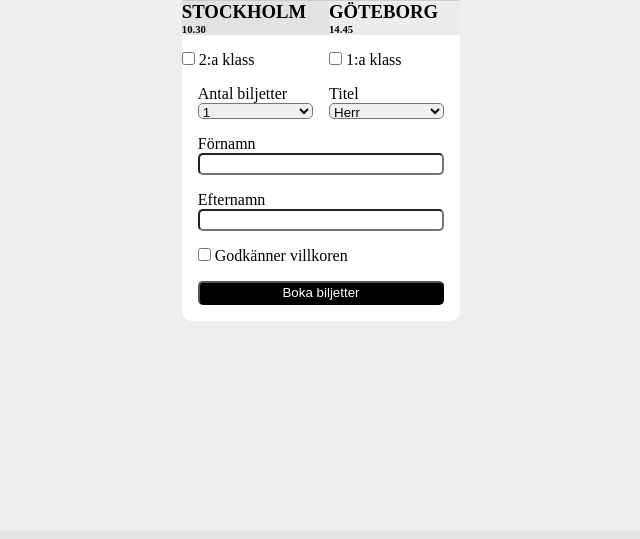
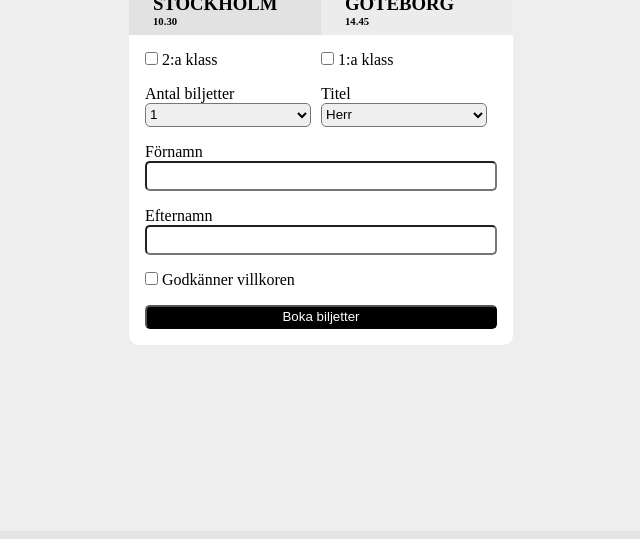
Before and after one commit to dylanR96/forms-practice, a plain HTML site: page form-train.html in a window 1280 px wide. Shown: the part 277-816 px from the top of the page, without its empty margins (319-959 px from the left). Drawn offline with Linux system fonts and the light colour scheme.

Commit message:
Finished classes, minor styling remaining

```diff
--- a/form-train.html
+++ b/form-train.html
@@ -18,7 +18,7 @@
                     <div class="form__header-bottom--left">
                         <h3>STOCKHOLM</h3><h6>10.30</h6>
                     </div>
-                    <div>
+                    <div class="wrapper__class-select--second">
                         <input type="checkbox" name="secondClass" id="" class="checkbox--second-class">
                         <label class="train__labels-form" for="secondClass">2:a klass</label>
                     </div>
--- a/styles.css
+++ b/styles.css
@@ -129,6 +129,7 @@
     justify-content: center;
     background-color: rgb(255, 255, 255);
     border-radius: 10px;
+    width: 30vw;
 }
 
 .header-top-train {
@@ -146,17 +147,21 @@
     display: flex;
     flex-direction: column;
     gap: 1rem;
+    width: 15vw;
 }
 
 .wrapper__form--top-right {
     display: flex;
     flex-direction: column;
     gap: 1rem;
-
+    width: 15vw;
 }
 
 .form__header-bottom--left {
     background-color: rgb(226, 226, 226);
+    padding-left: 1.5rem;
+    padding-top: 1rem;
+    padding-bottom: 0.5rem;
 }
 
 .form__header-bottom--left > h3 , h6 {
@@ -165,10 +170,17 @@
 
 .form__header-bottom--right {
     background-color: rgb(236, 236, 236);
+    padding-left: 1.5rem;
+    padding-top: 1rem;
+    padding-bottom: 0.5rem;
 }
 
 .form__header-bottom--right > h3 , h6 {
     margin: 0;
+}
+
+.wrapper__class-select--second {
+    margin-left: 1rem;
 }
 
 .wrapper__title-select {
@@ -185,9 +197,10 @@
 }
 
 .train__form-select {
-    width: 9vw;
-    height: 2vh;
+    width: 13vw;
+    height: 3vh;
     border-radius: 5px;
+
 }
 
 .wrapper__form--bottom {
@@ -219,6 +232,10 @@ input[type=checkbox] {
     margin: 0;
 }
 
+input[type=text] {
+    height: 3vh;
+}
+
 input[type=submit] {
    background-color: rgb(0, 0, 0);
    color: white;
```
